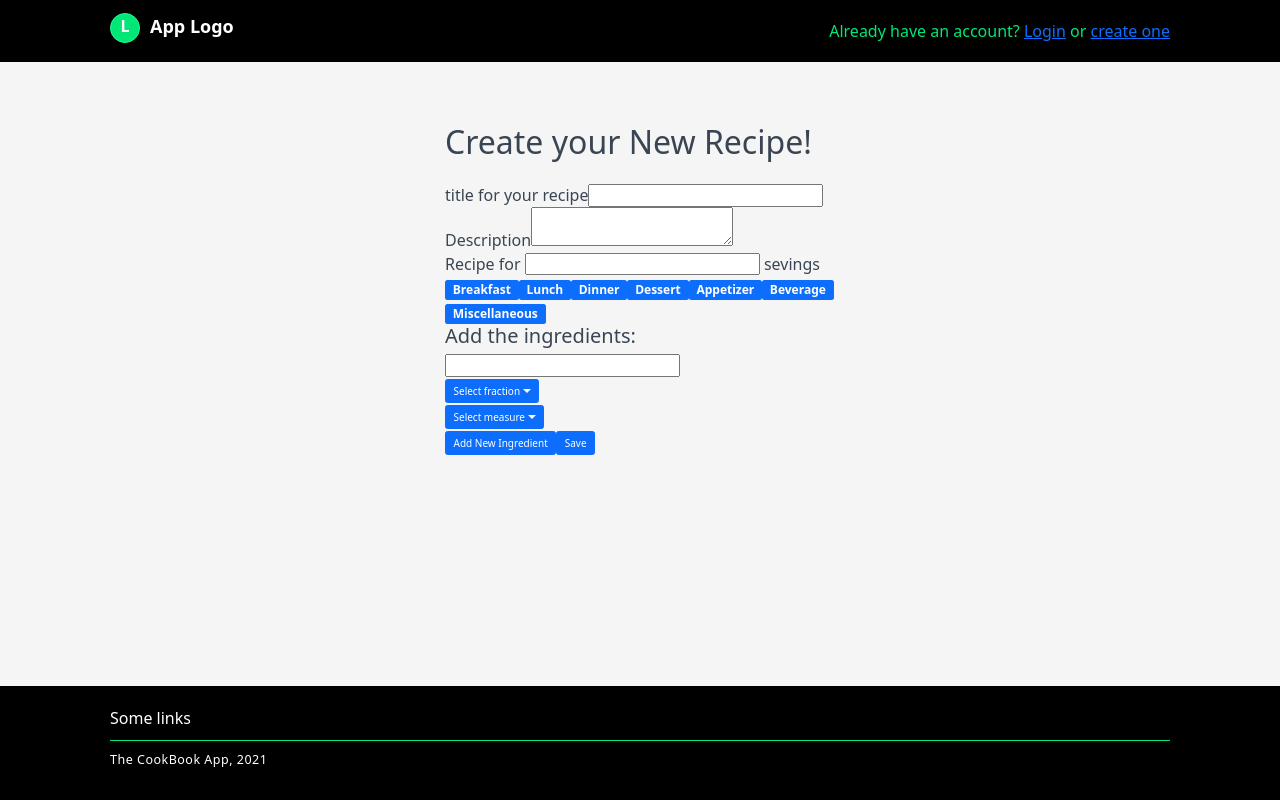
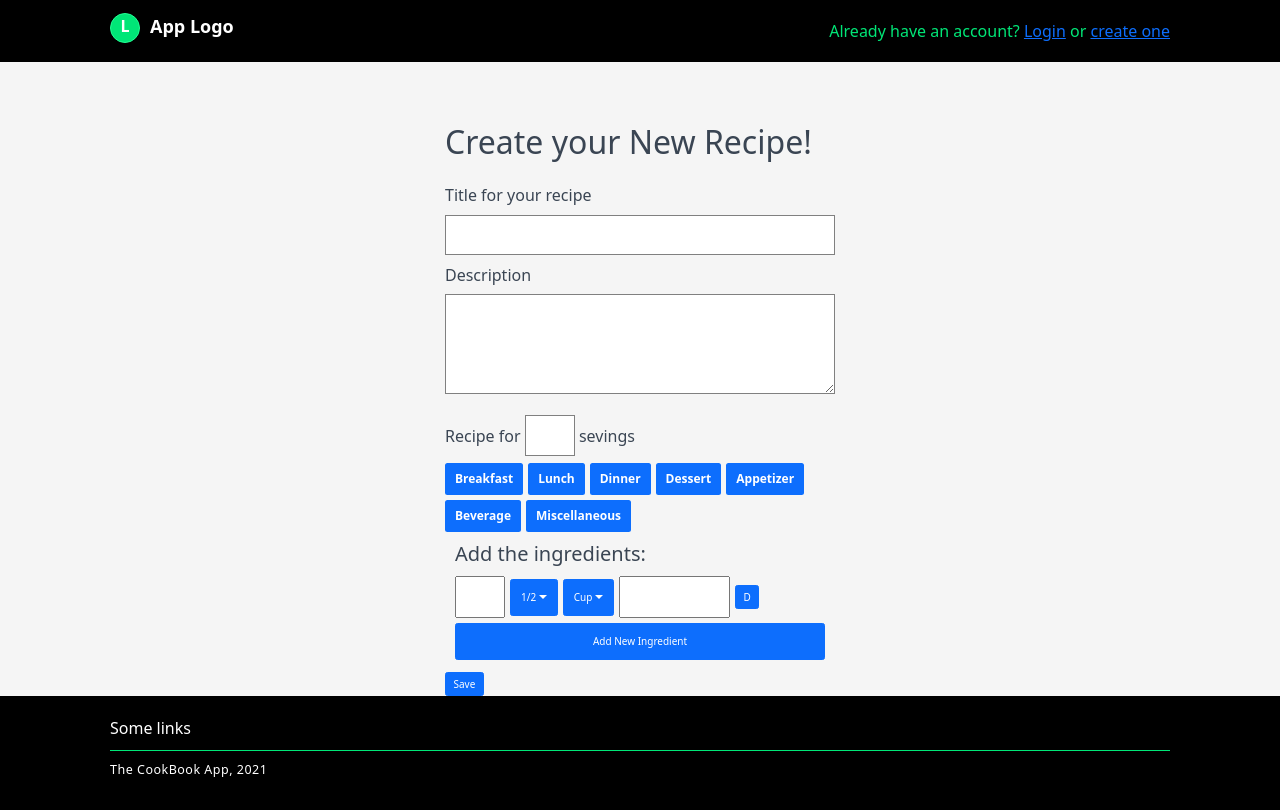
Before and after one commit to tatsOre/cookbook, a Next.js app in the folder client/: page /create in a window 1280 px wide. Built offline with nearby package versions, Linux system fonts and the light colour scheme; no server answers.

Commit message:
initial styles for /create endpoint

```diff
--- a/client/components/RecipeFactory/Ingredients/Ingredients.js
+++ b/client/components/RecipeFactory/Ingredients/Ingredients.js
@@ -13,15 +13,15 @@ const Ingredients = () => {
         <div className={styles.ingredients__container}>
             <h1>Create your New Recipe!</h1>
             <form>
-                <label htmlFor="recipeTitle">title for your recipe</label>
-                <input type="text" name="recipeTitle" />
+                <label htmlFor="recipeTitle">Title for your recipe</label>
+                <input className={styles.ingredients__input} type="text" name="recipeTitle" />
 
                 <label htmlFor="Description">Description</label>
-                <textarea type="text" name="Description" />
+                <textarea className={styles.ingredients__inputArea} type="text" name="Description" />
 
-                <label>Recipe for <input type="number" /> sevings</label>
+                <label>Recipe for <input className={styles.ingredients__inputNumber} type="number" /> sevings</label>
 
-                <div>
+                <div className={styles.ingredients__categories}>
                     <Badge>Breakfast</Badge>
                     <Badge>Lunch</Badge>
                     <Badge>Dinner</Badge>
@@ -31,10 +31,11 @@ const Ingredients = () => {
                     <Badge>Miscellaneous</Badge>
                 </div>
 
+                <section className={styles.ingredients__addIngredient}>
                 <h2>Add the ingredients:</h2>
 
-                <input type="number" />
-                <DropdownButton title="Select fraction">
+                <input className={styles.ingredients__inputUnit} type="number" />
+                    <DropdownButton className={styles.ingredients__dropdown} title="1/2">
                         <Dropdown.Item>0</Dropdown.Item>
                         <Dropdown.Item>1/8</Dropdown.Item>
                         <Dropdown.Item>1/4</Dropdown.Item>
@@ -44,7 +45,7 @@ const Ingredients = () => {
                         <Dropdown.Item>3/4</Dropdown.Item>
                     </DropdownButton>
 
-                <DropdownButton title="Select measure">
+                    <DropdownButton className={styles.ingredients__dropdown} title="Cup">
                         <Dropdown.Item>teaspoon</Dropdown.Item>
                         <Dropdown.Item>tablespoon</Dropdown.Item>
                         <Dropdown.Item>cup</Dropdown.Item>
@@ -55,8 +56,10 @@ const Ingredients = () => {
                         <Dropdown.Item>Litre</Dropdown.Item>
                         <Dropdown.Item>None</Dropdown.Item>
                     </DropdownButton>
-
-                <Button>Add New Ingredient</Button>
+                    <input className={styles.ingredients__inputIngredient} type="text" />
+                    <Button >D</Button>
+                    <Button className={styles.ingredients__add}>Add New Ingredient</Button>
+                </section>
                 <Button>Save</Button>
             </form>
         </div>
--- a/client/components/RecipeFactory/Ingredients/Ingredients.module.css
+++ b/client/components/RecipeFactory/Ingredients/Ingredients.module.css
@@ -3,3 +3,67 @@
     margin: auto;
     padding: 4rem 1.5rem 0rem;
   }
+
+  .ingredients__input {
+    width: 100%;
+    border: 1px solid gray;
+    padding: 1rem;
+    margin: 0.75rem 0;
+  }
+
+  .ingredients__inputArea {
+    width: 100%;
+    border: 1px solid gray;
+    padding: 1rem;
+    margin: 0.75rem 0;
+    height: 10rem;
+  }
+
+  .ingredients__inputNumber {
+    width: 5rem;
+    border: 1px solid gray;
+    padding: 1rem;
+    margin: 0.75rem 0;
+  }
+
+  .ingredients__categories {
+    display: flex;
+    flex-wrap: wrap;
+    justify-content: flex-start;
+    gap: 0.5rem;
+  }
+
+  .ingredients__categories > span {
+    padding: 1rem;
+  }
+
+  .ingredients__addIngredient {
+    display: flex;
+    flex-wrap: wrap;
+    margin: 1rem;
+    gap: 0.5rem;;
+    align-items: center;
+  }
+
+  .ingredients__inputUnit {
+    width: 5rem;
+    padding: 1rem;
+  }
+
+  .ingredients__addIngredient > h2 {
+    width: 100%;
+  }
+
+  .ingredients__dropdown > button {
+   padding: 1rem;
+  }
+
+  .ingredients__add {
+    width: 100%;
+    padding: 1rem;
+  }
+
+  .ingredients__inputIngredient {
+    width: 30%;
+    padding: 1rem;
+  }
```
Lines whose indentation alone changed are shown as unchanged.
